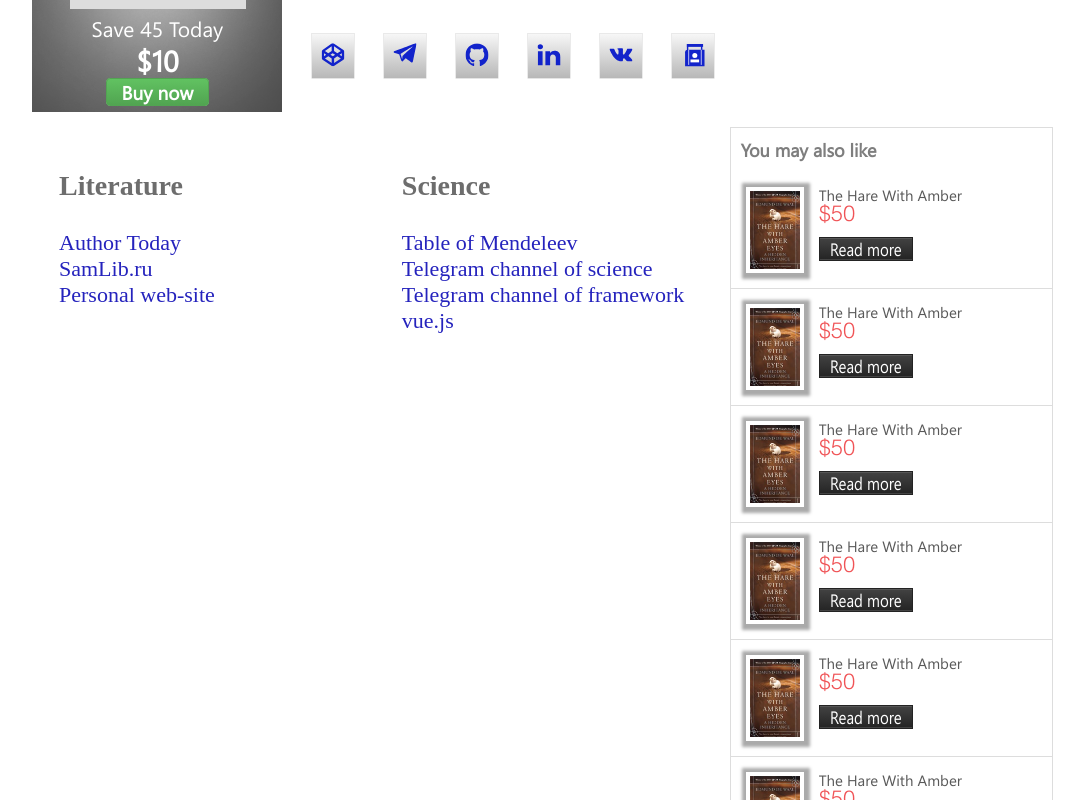
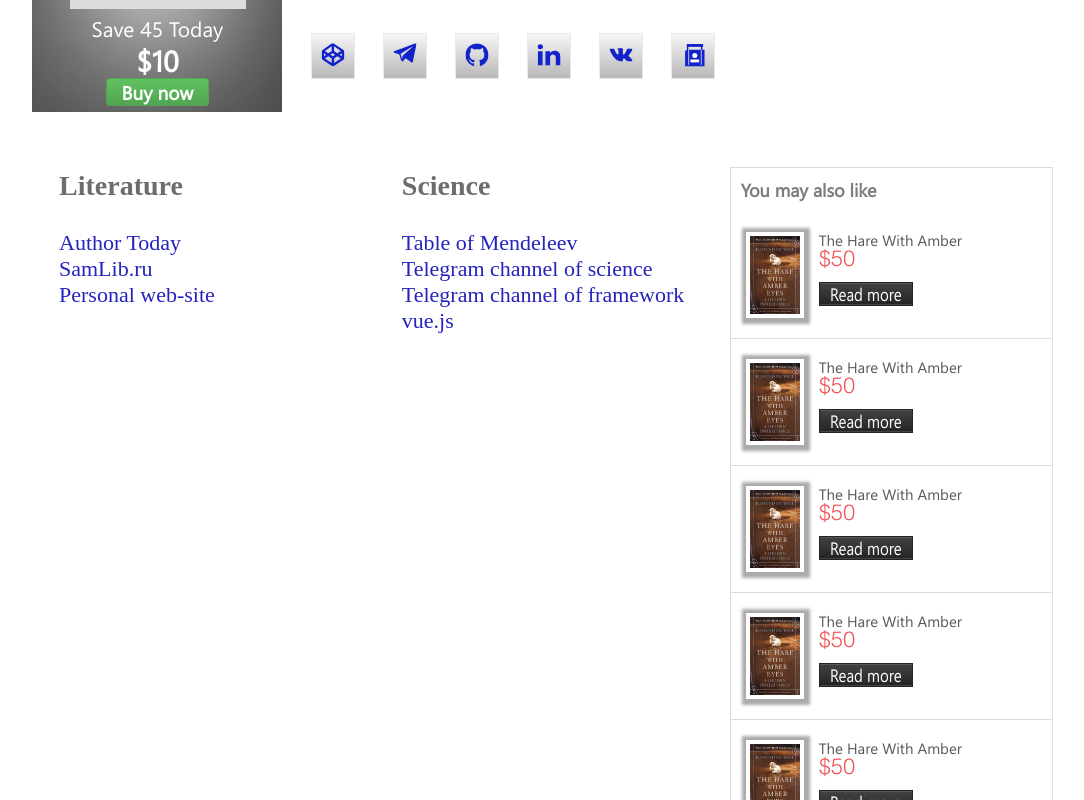
Before and after one commit to IvanShavliuga/booksshop, a Vue app: page /about in a window 1280 px wide. Shown: the part 500-1300 px from the top of the page, without its empty margins (99-1183 px from the left). Built offline with nearby package versions, Linux system fonts and the light colour scheme.

Commit message:
bookbanner | margin, padding

```diff
--- a/src/components/Bookbanner.vue
+++ b/src/components/Bookbanner.vue
@@ -20,6 +20,7 @@
   padding: 0;
   margin: 15px;
   margin-right: 0;
+  margin-top: 55px;
   &__header {
     font-size: 18px;
     margin: 10px;
@@ -28,7 +29,7 @@
   }
   &__block {
     display: flex;
-    padding: 15px;
+    padding: 20px 15px;
     border-bottom: 1px solid @bordercolor;
     &-image {
       width: 50px;
```
